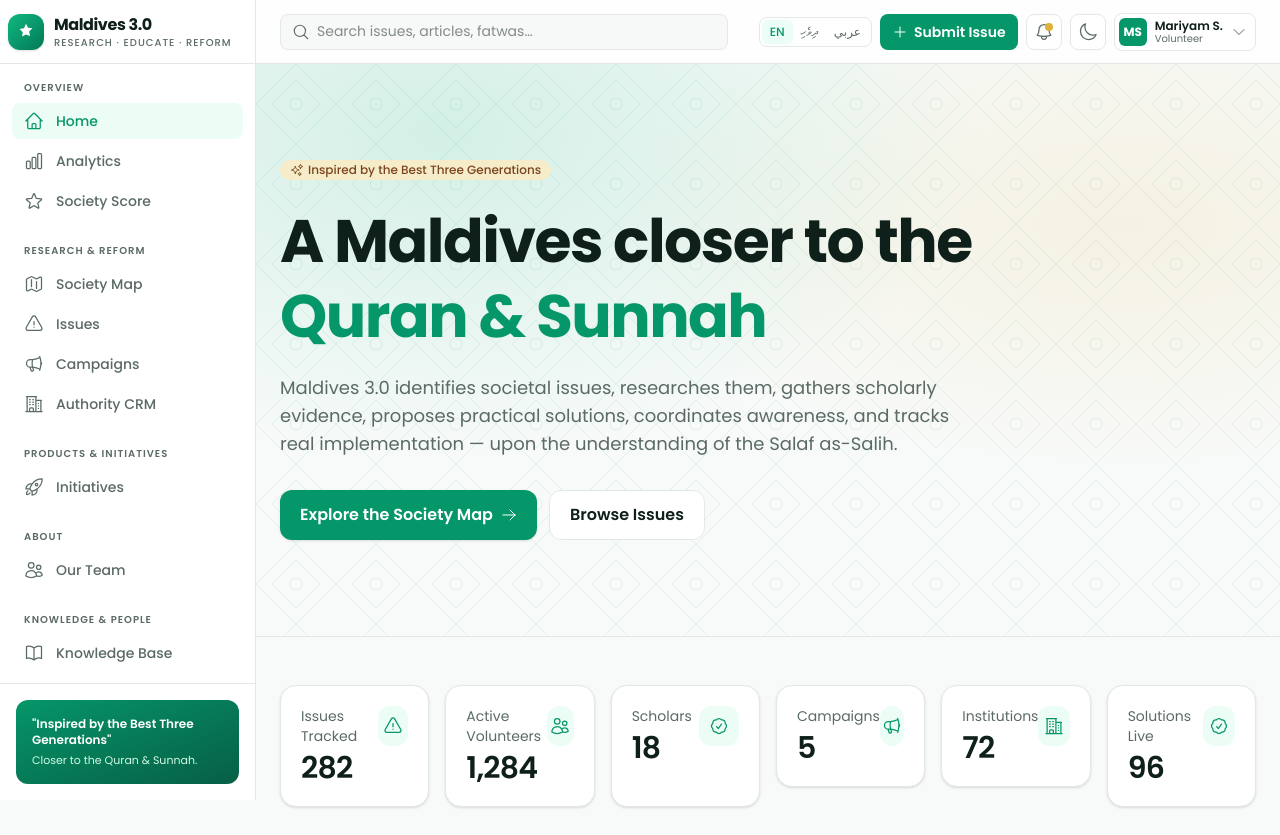
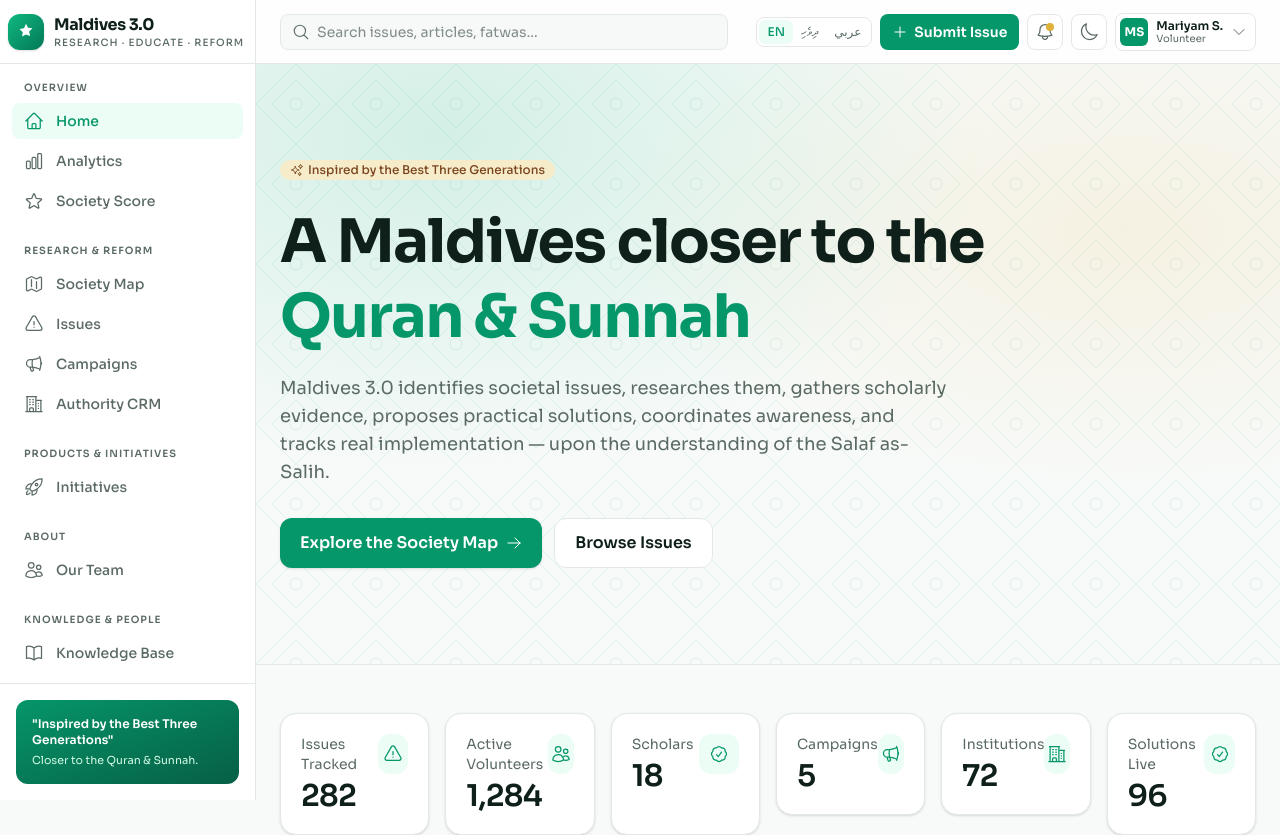
Before and after one commit to jumaeel/maldives-3.0, a Next.js app: page / in a window 1280 px wide. Shown: the top 835 px of the page. Built offline with nearby package versions, Linux system fonts and the light colour scheme.

Commit message:
Switch typography to Sora
Co-Authored-By: Claude Opus 4.8 (1M context) <noreply@anthropic.com>

```diff
--- a/src/app/layout.tsx
+++ b/src/app/layout.tsx
@@ -1,5 +1,5 @@
 import type { Metadata } from "next";
-import { Poppins } from "next/font/google";
+import { Sora } from "next/font/google";
 import "./globals.css";
 import { Sidebar } from "@/components/sidebar";
 import { Topbar } from "@/components/topbar";
@@ -8,7 +8,7 @@ import { themeScript } from "@/components/theme-toggle";
 
 // One geometric sans family across the whole app (headings + body),
 // matching the "Islamic services, made simple" style.
-const poppins = Poppins({
+const sora = Sora({
   variable: "--font-sans",
   subsets: ["latin"],
   weight: ["400", "500", "600", "700", "800"],
@@ -29,7 +29,7 @@ export default function RootLayout({
   return (
     <html
       lang="en"
-      className={`${poppins.variable} h-full`}
+      className={`${sora.variable} h-full`}
       suppressHydrationWarning
     >
       <head>
```
